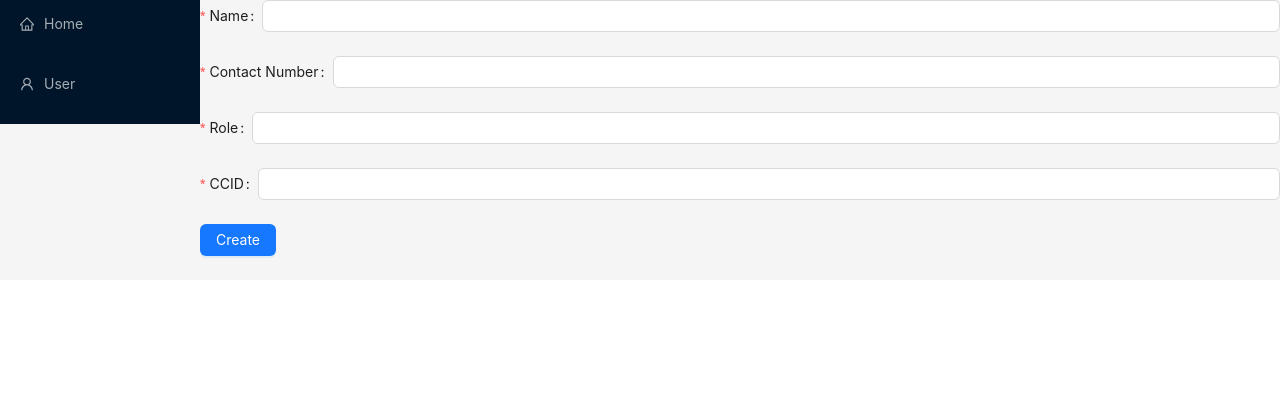
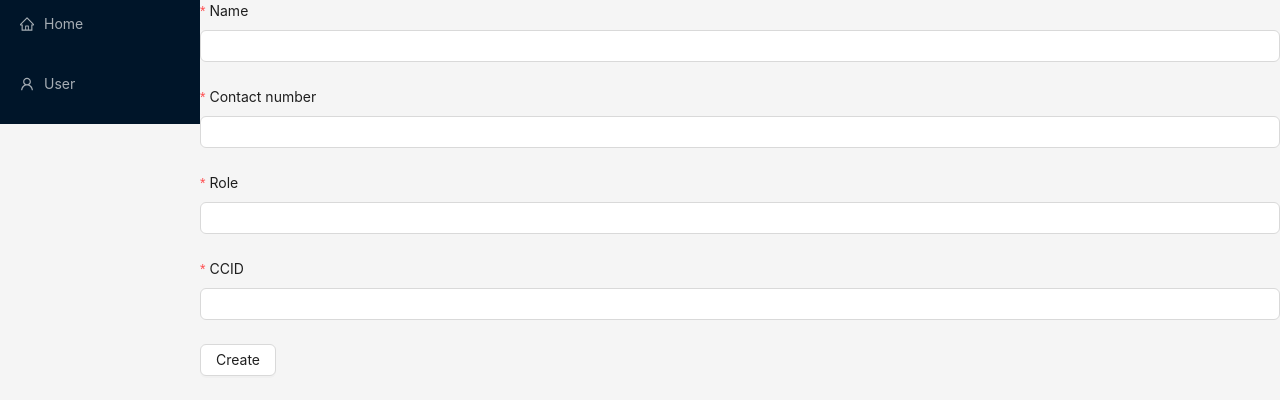
Before and after one commit to kanatsumi2003/ReceiptBook.WebPage, a React (Create React App) app: page /userform in a window 1280 px wide. Shown: the top 416 px of the page. Built offline with nearby package versions, Linux system fonts and the light colour scheme.

Commit message:
Design userform and userlist page

```diff
--- a/src/Pages/UserForm.tsx
+++ b/src/Pages/UserForm.tsx
@@ -1,6 +1,6 @@
 import axios from "../Routers/axiosInstance";
 import React, { useState } from "react";
-import { Form, Input, Button } from "antd";
+import { Form, Input, Button, Flex, Row, Col } from "antd";
 import { useNavigate } from "react-router-dom";
 
 const UserForm: React.FC = () => {
@@ -18,25 +18,31 @@ const UserForm: React.FC = () => {
         navigate('/userlist');
     }
     return (
-        <Form onFinish={handleSubmit}>
+        <div className="flex justify-center mt-[10rem]">
+        <Form layout="vertical" className="bg-white w-[30rem] rounded-3xl min-h-[30rem]"
+
+            onFinish={handleSubmit}>
+                <div className="m-[2rem] flex-col ">
                     <Form.Item label="Name" name="name" rules={[{ required: true, message: 'Please enter a name' }]}>
                         <Input />
                     </Form.Item>
-            <Form.Item label="Contact Number" name="contactNo" rules={[{ required: true, message: 'Please enter a contact number' }]}>
-                <Input />
+                    <Form.Item label="Contact number" name="contactNo" rules={[{ required: true, message: 'Please enter a contact number' }]}>
+                        <Input/>
                     </Form.Item>
                     <Form.Item label="Role" name="role" rules={[{ required: true, message: 'Please enter a role' }]}>
-                <Input />
+                        <Input/>
                     </Form.Item>
                     <Form.Item label="CCID" name="ccid" rules={[{ required: true, message: 'Please enter a CCID' }]}>
                         <Input />
                     </Form.Item>
-            <Form.Item>
-                <Button type="primary" htmlType="submit">
+            <Form.Item className="flex justify-center">
+                <Button htmlType="submit" className=' mb-2 float-right text-white bold bg-green-700 hover:bg-green-100 ease-in-out hover: delay-150'>
                     Create
                 </Button>
             </Form.Item>
+            </div>
         </Form>
+        </div>
     );
 }
 
--- a/src/Pages/UserList.tsx
+++ b/src/Pages/UserList.tsx
@@ -60,12 +60,12 @@ const UserList: React.FC<{}> = () => {
   }, []);
   return (
     <>
-      <div className='p-3 flex-col'>
-        <Button className='bg-sky-500 rounded-md float-right text-white bold bg-green-700 hover:from-current-to' icon={<PlusOutlined/>}>
-          <Link to="/UserForm"></Link>
+      <div className='p-3 flex-col m-10'>
+        <Button shape='round' href='/UserForm' className='mb-2 float-right text-white bold bg-green-700 hover:bg-green-100 ease-in-out hover: delay-150' icon={<PlusOutlined/>}>
+        Add
         </Button>
         <div className=''>
-          <Table className='' dataSource={data} columns={columns} rowKey="id" />
+          <Table rowClassName="hover-bg-blue-100" dataSource={data} columns={columns} rowKey="id" />
         </div>
       </div>
     </>
```
Lines whose indentation alone changed are shown as unchanged.
